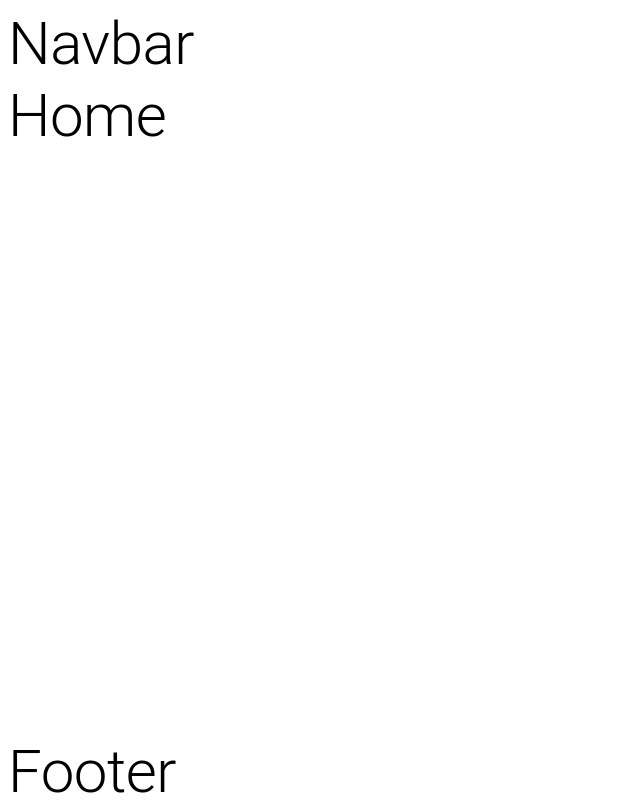
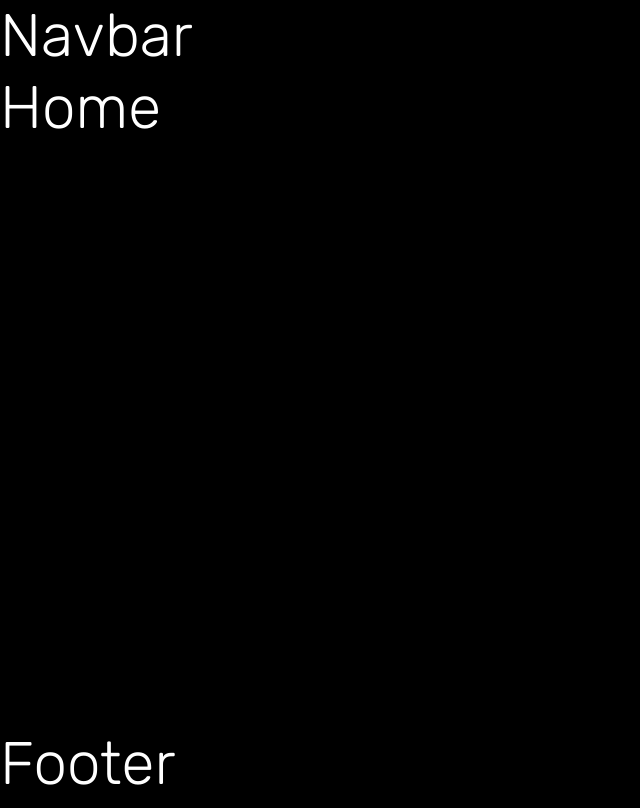
Before and after one commit to MrNewaz/the-movie-central, a React (Vite) app: page / in a window 1280 px wide. Shown: the whole page, without its empty margins (0-640 px from the left). Built offline with nearby package versions, Linux system fonts and the light colour scheme.

Commit message:
Added theming

```diff
--- a/src/App.jsx
+++ b/src/App.jsx
@@ -1,13 +1,42 @@
-import AppRoutes from "./Routes"
+import { CssBaseline } from "@mui/material"
+import {
+  createTheme,
+  responsiveFontSizes,
+  ThemeProvider,
+} from "@mui/material/styles"
 import Footer from "./components/Footer"
 import Navbar from "./components/Navbar"
+import AppRoutes from "./Routes"
 
 function App() {
+  const theme = createTheme({
+    palette: {
+      mode: "dark",
+      primary: {
+        main: "#00925D",
+      },
+      secondary: {
+        main: "#ffffff",
+      },
+      background: {
+        default: "#000000",
+      },
+    },
+    typography: {
+      fontFamily: "Rubik",
+      button: {
+        textTransform: "none",
+      },
+    },
+  })
   return (
     <>
-      <Navbar />
-      <AppRoutes />
-      <Footer />
+      <ThemeProvider theme={responsiveFontSizes(theme)}>
+        <CssBaseline />
+        <Navbar />
+        <AppRoutes />
+        <Footer />
+      </ThemeProvider>
     </>
   )
 }
--- a/src/index.css
+++ b/src/index.css
@@ -1,9 +1,4 @@
 @import url("https://fonts.googleapis.com/css2?family=Rubik:ital,wght@0,300..900;1,300..900&display=swap");
-
-:root {
-  --primary: #1e90ff;
-  --secondary: #ffffff;
-}
 
 html {
   height: 100%;
```
